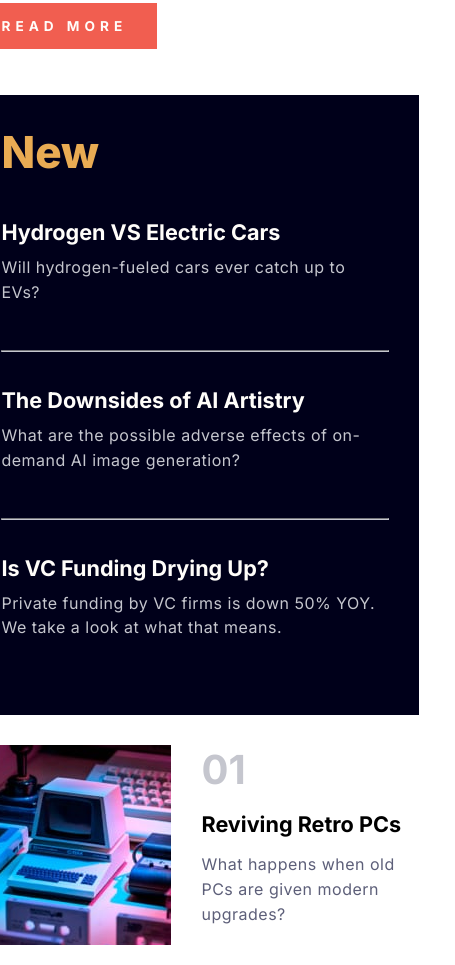
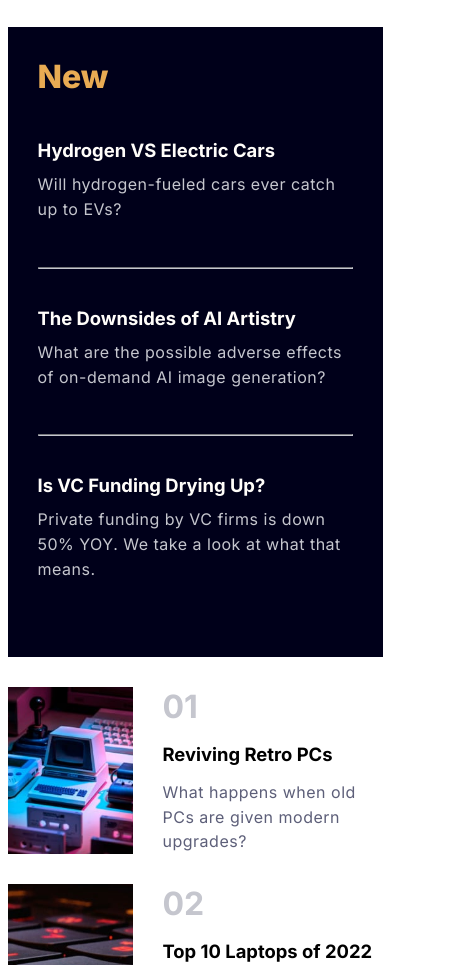
Before and after one commit to lukejans/news-homepage-main, a plain HTML site: page index.html in a window 390 px wide. Shown: the part 810-1775 px from the top of the page, 455 px wide, since content can reach past the window. Drawn offline with Linux system fonts and the light colour scheme.

Commit message:
Responsive Main Completed

```diff
--- a/index.html
+++ b/index.html
@@ -39,10 +39,9 @@
           <picture>
             <source
               srcset="./assets/images/image-web-3-mobile.jpg"
-              media="(max-width: 500px)" />
+              media="(max-width: 550px)" />
             <img src="./assets/images/image-web-3-desktop.jpg" alt="" />
           </picture>
-
           <h1 class="title">The Bright Future of Web 3.0?</h1>
           <div class="pre">
             <p class="des">
--- a/style.css
+++ b/style.css
@@ -224,3 +224,27 @@ hr {
     gap: 20px;
   }
 }
+@media only screen and (max-width: 550px) {
+  picture,
+  .a-side,
+  .a-bottom,
+  .a-main,
+  .wrapper {
+    max-width: 375px;
+    min-width: 320px;
+  }
+  .a-bottom img {
+    max-width: 125px;
+    aspect-ratio: 1 / 1.25;
+    object-fit: cover;
+  }
+  .title,
+  .num,
+  .sub-title {
+    font-size: 2rem;
+  }
+  .a-link,
+  .a2-title {
+    font-size: 1.15rem;
+  }
+}
```
